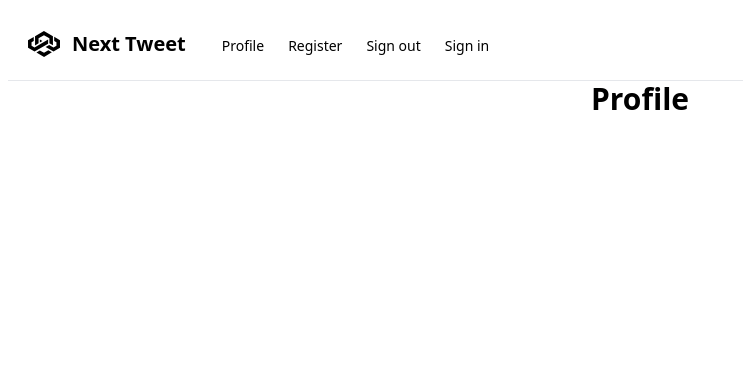
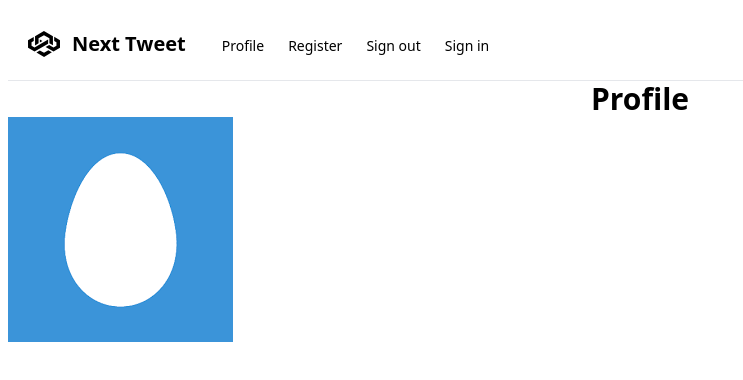
Before and after one commit to yse-yoo/next_tweet_2023_ig22, a Next.js app in the folder client/: page /user/profile in a window 1280 px wide. Shown: the top 380 px of the page, without its empty margins (0-743 px from the left). Built offline with nearby package versions, Linux system fonts and the light colour scheme.

Commit message:
show image

```diff
--- a/client/app/user/profile/page.tsx
+++ b/client/app/user/profile/page.tsx
@@ -1,7 +1,12 @@
+
+import Image from 'next/image';
+import imageMe from '@/public/images/me.png';
+
 const ProfilePage = () => {
     return (
         <div>
             <h1 className="text-3xl text-center font-bold">Profile</h1>
+            <Image src={imageMe} alt="" />
         </div>
     );
 }
```
